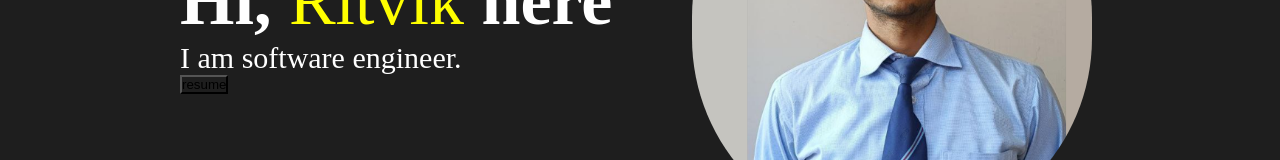
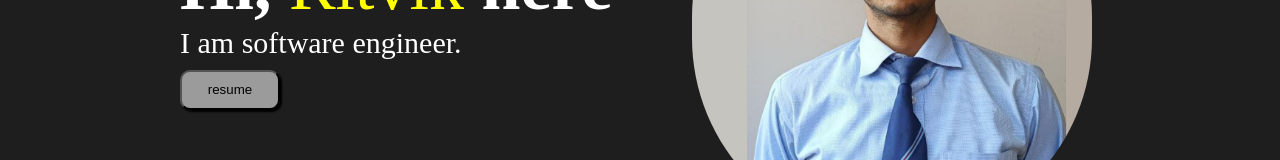
Before and after one commit to RitvikSh/portfolio, a React (Vite) app: page / in a window 1280 px wide. Shown: the part 313-473 px from the top of the page. Built offline with nearby package versions, Linux system fonts and the light colour scheme.

Commit message:
added link and a little styling

```diff
--- a/src/components/about/About.jsx
+++ b/src/components/about/About.jsx
@@ -11,7 +11,9 @@ function About() {
                 <p className="aboutme2">
                     I am software engineer.
                 </p>
-                <button className="resume">resume</button>
+                <a href="https://drive.google.com/drive/folders/1b6gQIQhLcNnj6hH1c3Z_G1YEOlVhu04F?usp=sharing">
+                    <button className="resume">resume</button>
+                </a>
             </div>
             <img src={portfolio} className="aboutimg" alt="that's how I look" />
         </div>
--- a/src/components/about/about.css
+++ b/src/components/about/about.css
@@ -28,3 +28,21 @@
 .aboutme2 {
     font-size: 30px;
 }
+
+.resume {
+    background-color: rgba(255, 255, 255, 0.555);
+    margin-top: 10px;
+    width: 100px;
+    height: 40px;
+    border-radius: 10px;
+    box-shadow: 2px 2px 2px black;
+}
+
+.resume:hover {
+    background-color: rgba(255, 255, 255, 0.555);
+    margin-top: 10px;
+    width: 102px;
+    height: 42px;
+    border-radius: 10px;
+    box-shadow: 2px 2px 2px black;
+}
```
